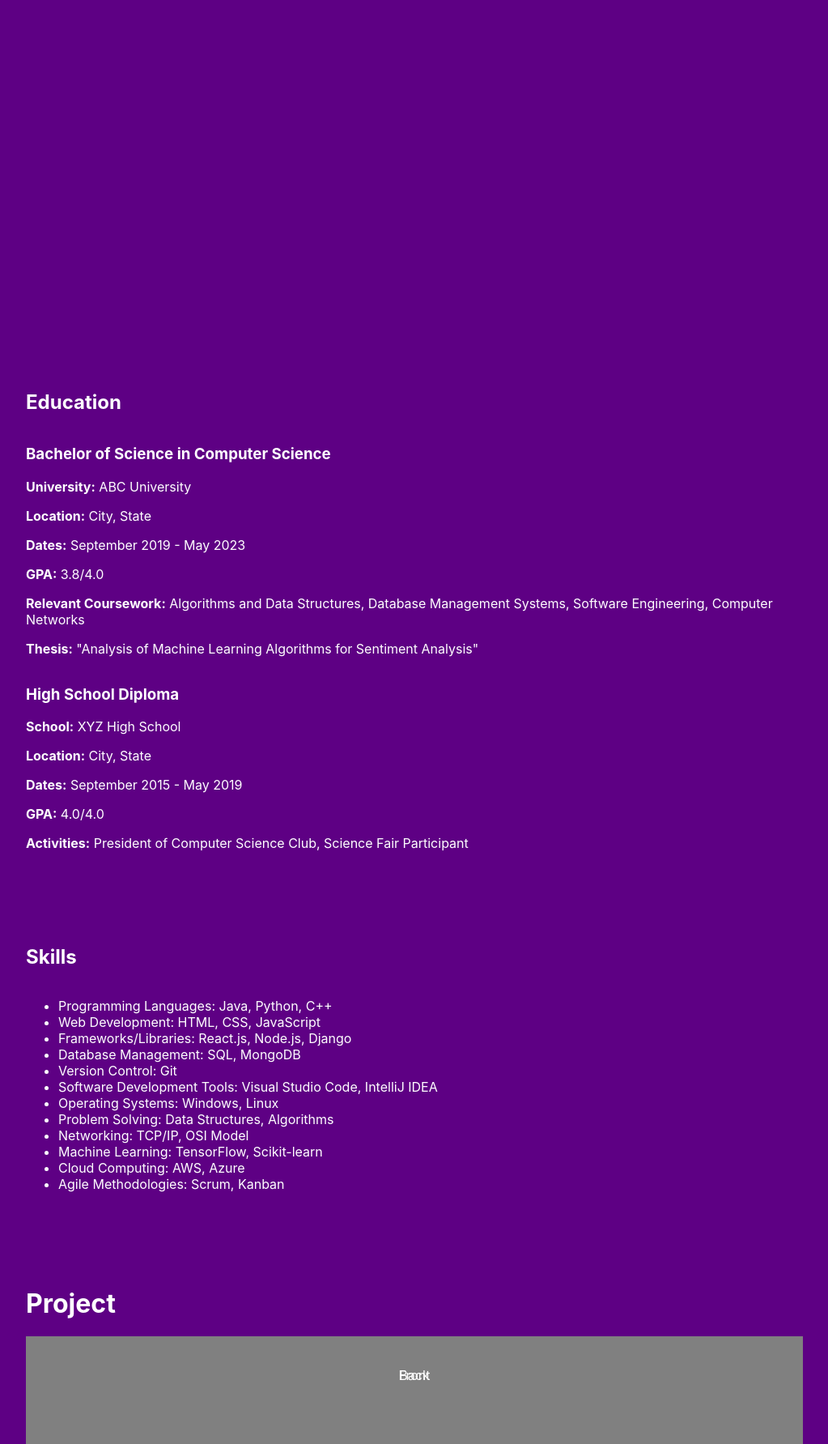
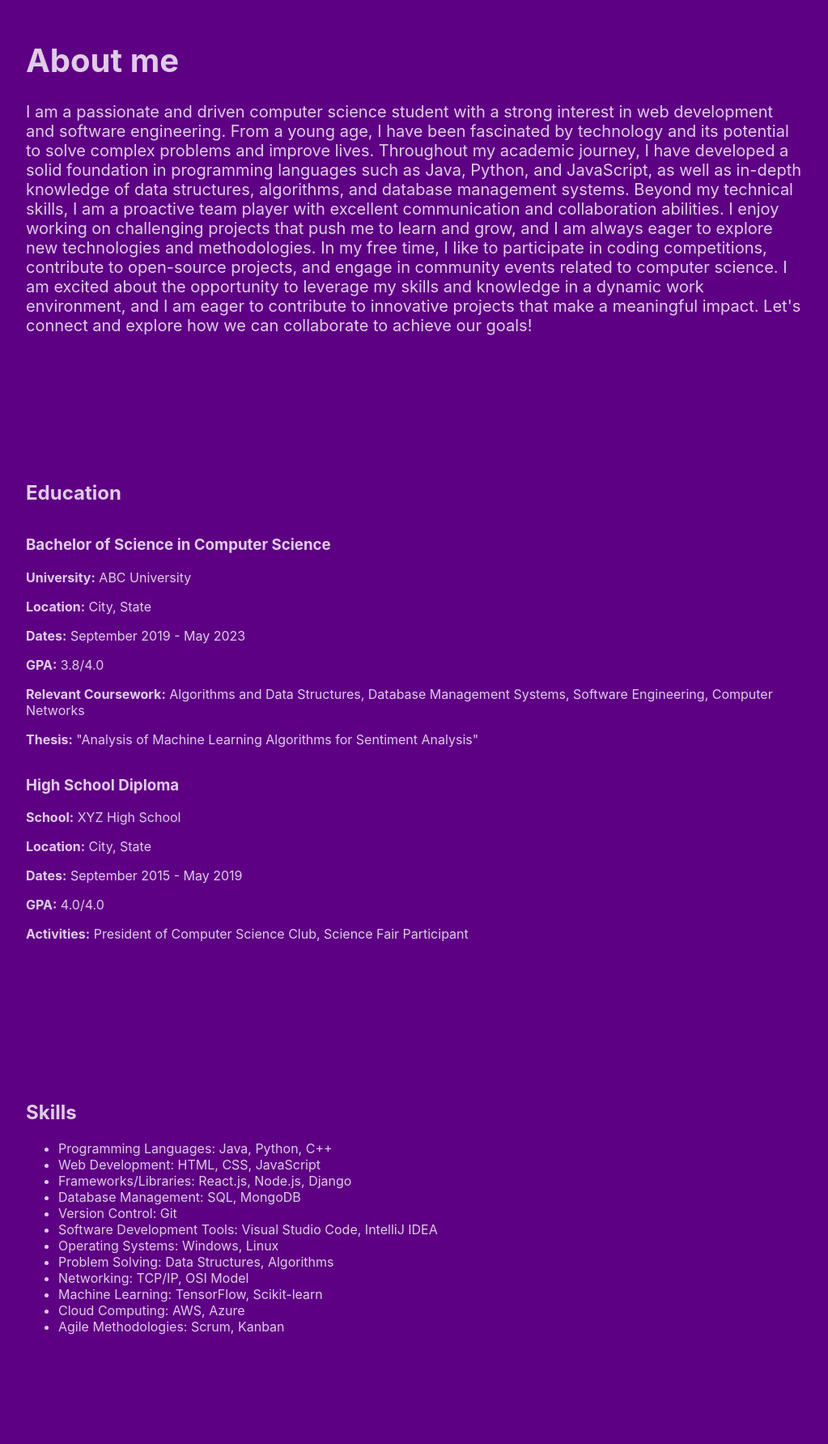
Before and after one commit to Tanaynaik07/Portfolio, a React (Create React App) app: page / in a window 1280 px wide. Shown: the part 777-2560 px from the top of the page at 81% size, without its empty margins (128-1151 px from the left). Built offline with nearby package versions, Linux system fonts and the light colour scheme.

Commit message:
Added sliding animation

```diff
--- a/src/Landing.js
+++ b/src/Landing.js
@@ -1,20 +1,115 @@
-import React from "react";
+import React, { useEffect, useRef } from "react";
 import "../src/landing.css";
 import sampleImg from "../src/assest/image 7.png";
 import Card from "./components/Card";
 
 const Landing = () => {
+    let lorem =
+        "Lorem Ipsum is simply dummy text of the printing and typesetting industry. Lorem Ipsum has been the industry's standard dummy text ever since the 1500s, when an unknown printer took a galley of type and scrambled it to make a type specimen book. It has survived not only five centuries, but also the leap into electronic typesetting, remaining essentially unchanged. It was popularised in the 1960s with the release of Letraset sheets containing Lorem Ipsum passages, and more recently with desktop publishing software like Aldus PageMaker including versions";
+    let aboutMe =
+        "I am a passionate and driven computer science student with a strong interest in web development and software engineering. From a young age, I have been fascinated by technology and its potential to solve complex problems and improve lives. Throughout my academic journey, I have developed a solid foundation in programming languages such as Java, Python, and JavaScript, as well as in-depth knowledge of data structures, algorithms, and database management systems.\n\nBeyond my technical skills, I am a proactive team player with excellent communication and collaboration abilities. I enjoy working on challenging projects that push me to learn and grow, and I am always eager to explore new technologies and methodologies. In my free time, I like to participate in coding competitions, contribute to open-source projects, and engage in community events related to computer science.\n\nI am excited about the opportunity to leverage my skills and knowledge in a dynamic work environment, and I am eager to contribute to innovative projects that make a meaningful impact. Let's connect and explore how we can collaborate to achieve our goals!";
 
+    const introRef = useRef(null);
+    const aboutMeRef = useRef(null);
+    const educationRef = useRef(null);
+    const skillsRef = useRef(null);
+    const projectsRef = useRef(null);
+    const contactRef = useRef(null);
+    const extraRef = useRef(null);
 
-    let lorem = "Lorem Ipsum is simply dummy text of the printing and typesetting industry. Lorem Ipsum has been the industry's standard dummy text ever since the 1500s, when an unknown printer took a galley of type and scrambled it to make a type specimen book. It has survived not only five centuries, but also the leap into electronic typesetting, remaining essentially unchanged. It was popularised in the 1960s with the release of Letraset sheets containing Lorem Ipsum passages, and more recently with desktop publishing software like Aldus PageMaker including versions";
-    let aboutMe = "I am a passionate and driven computer science student with a strong interest in web development and software engineering. From a young age, I have been fascinated by technology and its potential to solve complex problems and improve lives. Throughout my academic journey, I have developed a solid foundation in programming languages such as Java, Python, and JavaScript, as well as in-depth knowledge of data structures, algorithms, and database management systems.\n\nBeyond my technical skills, I am a proactive team player with excellent communication and collaboration abilities. I enjoy working on challenging projects that push me to learn and grow, and I am always eager to explore new technologies and methodologies. In my free time, I like to participate in coding competitions, contribute to open-source projects, and engage in community events related to computer science.\n\nI am excited about the opportunity to leverage my skills and knowledge in a dynamic work environment, and I am eager to contribute to innovative projects that make a meaningful impact. Let's connect and explore how we can collaborate to achieve our goals!";
+    useEffect(() => {
+        // Callback function to handle intersection changes
+        function handleIntersection(entries, observer) {
+            entries.forEach((entry) => {
+                if (entry.isIntersecting) {
+                    // When the element is intersecting (visible in the viewport)
+                    const id = entry.target.id;
+                    let divs = entry.target.querySelectorAll('div');
+                    console.log("Scrolled to:", id);
 
+                    // Add animation class based on ID
+                    switch (id) {
+                        case "intro":
+                            entry.target.classList.add("intro-animation");
+                            break;
+                        case "aboutme":
+                            divs = entry.target.querySelectorAll('div');
+                            console.log(divs);
+                            divs[0].classList.add("coveraboutme");
+                            divs[1].classList.add("coverheader", "aboutheader");
+                            divs[2].classList.add("comesvisible");
+                            break;
+                        case "education":
+                            divs = entry.target.querySelectorAll('div');
 
+                            divs[0].classList.add("covereducation");
+                            divs[1].classList.add("coverheader", "aboutheader");
+                            divs[2].classList.add("comesvisible");
+                            break;
+                        case "skills":
+                            divs = entry.target.querySelectorAll('div');
 
+                            divs[0].classList.add("coverskills");
+                            divs[1].classList.add("coverheader", "aboutheader");
+                            divs[2].classList.add("comesvisible");
+                            break;
+                        case "projects":
+                            divs = entry.target.querySelectorAll('div');
+
+                            divs[0].classList.add("coverprojects");
+                            divs[1].classList.add("coverheader", "aboutheader");
+                            divs[2].classList.add("comesvisible");
+                            break;
+                        // case "contact":
+                        //     divs = entry.target.querySelectorAll('div');
+
+                        //     divs[0].classList.add("covercontact");
+                        //     divs[1].classList.add("coverheader", "aboutheader");
+                        //     divs[2].classList.add("comesvisible");
+                        //     break;
+                        // case "extra":
+                        //     divs = entry.target.querySelectorAll('div');
+
+                        //     divs[0].classList.add("coveraboutme");
+                        //     divs[1].classList.add("coverheader", "aboutheader");
+                        //     divs[2].classList.add("comesvisible");
+                        //     break;
+                        default:
+                            break;
+                    }
+
+                    // Disconnect the observer for this entry
+                    observer.unobserve(entry.target);
+                }
+            });
+        }
+
+        // Options for the IntersectionObserver
+        const options = {
+            threshold: 0.5, // Trigger when 50% of the element is visible
+        };
+
+        // Create a new IntersectionObserver
+        const observer = new IntersectionObserver(handleIntersection, options);
+
+        // Observe each main div
+        observer.observe(introRef.current);
+        observer.observe(aboutMeRef.current);
+        observer.observe(educationRef.current);
+        observer.observe(skillsRef.current);
+        observer.observe(projectsRef.current);
+        observer.observe(contactRef.current);
+        observer.observe(extraRef.current);
+
+        // Cleanup function
+        return () => {
+            observer.disconnect();
+        };
+    }, []);
 
     return (
         <main>
-            <div id="intro">
+            <div id="intro" ref={introRef}>
                 <img src={sampleImg} alt="Profile Img"></img>
                 <div id="text">
                     <p>I am</p>
@@ -27,38 +122,72 @@ const Landing = () => {
                 </div>
             </div>
 
+            <div id="aboutme" ref={aboutMeRef}>
+                <div className="cover"></div>
+                <div className=" "></div>
+                <div id="aboutcontent">
 
-            <div id="aboutme">
-            <div className="cover coveraboutme"></div>
-            <div className="coverheader aboutheader"></div>
                     <h1>About me</h1>
                     {aboutMe}
                 </div>
+            </div>
 
-
-            <div id="education">
+            <div id="education" ref={educationRef}>
+                <div className="cover "></div>
+                <div className=""></div>
                 <h2>Education</h2>
                 <div className="education-entry">
                     <h3>Bachelor of Science in Computer Science</h3>
-                    <p><strong>University:</strong> ABC University</p>
-                    <p><strong>Location:</strong> City, State</p>
-                    <p><strong>Dates:</strong> September 2019 - May 2023</p>
-                    <p><strong>GPA:</strong> 3.8/4.0</p>
-                    <p><strong>Relevant Coursework:</strong> Algorithms and Data Structures, Database Management Systems, Software Engineering, Computer Networks</p>
-                    <p><strong>Thesis:</strong> "Analysis of Machine Learning Algorithms for Sentiment Analysis"</p>
+                    <p>
+                        <strong>University:</strong> ABC University
+                    </p>
+                    <p>
+                        <strong>Location:</strong> City, State
+                    </p>
+                    <p>
+                        <strong>Dates:</strong> September
+                        2019 - May 2023
+                    </p>
+                    <p>
+                        <strong>GPA:</strong> 3.8/4.0
+                    </p>
+                    <p>
+                        <strong>Relevant Coursework:</strong> Algorithms and Data
+                        Structures, Database Management Systems, Software Engineering,
+                        Computer Networks
+                    </p>
+                    <p>
+                        <strong>Thesis:</strong> "Analysis of Machine Learning Algorithms
+                        for Sentiment Analysis"
+                    </p>
                 </div>
                 <div className="education-entry">
                     <h3>High School Diploma</h3>
-                    <p><strong>School:</strong> XYZ High School</p>
-                    <p><strong>Location:</strong> City, State</p>
-                    <p><strong>Dates:</strong> September 2015 - May 2019</p>
-                    <p><strong>GPA:</strong> 4.0/4.0</p>
-                    <p><strong>Activities:</strong> President of Computer Science Club, Science Fair Participant</p>
+                    <p>
+                        <strong>School:</strong> XYZ High School
+                    </p>
+                    <p>
+                        <strong>Location:</strong> City, State
+                    </p>
+                    <p>
+                        <strong>Dates:</strong> September 2015 - May 2019
+                    </p>
+                    <p>
+                        <strong>GPA:</strong> 4.0/4.0
+                    </p>
+                    <p>
+                        <strong>Activities:</strong> President of Computer Science Club,
+                        Science Fair Participant
+                    </p>
                 </div>
             </div>
 
+            <div id="skills" ref={skillsRef}>
+                <div className="cover "></div>
+                <div className=""></div>
+                <div>
 
-            <div id="skills">
+
                     <h2>Skills</h2>
                     <ul>
                         <li>Programming Languages: Java, Python, C++</li>
@@ -75,9 +204,13 @@ const Landing = () => {
                         <li>Agile Methodologies: Scrum, Kanban</li>
                     </ul>
                 </div>
+            </div>
 
+            <div id="projects" ref={projectsRef}>
+                <div className="cover "></div>
+                <div className=""></div>
+                <div>
 
-            <div id="projects">
                 <h1>Project</h1>
                 <Card />
                 <Card />
@@ -85,16 +218,17 @@ const Landing = () => {
                 <Card />
                 <Card />
                 </div>
+            </div>
 
-            <div id="contact">
+            <div id="contact" ref={contactRef}>
                 <h1>Contact Us</h1>
             </div>
 
-            <div id="extra">
+            <div id="extra" ref={extraRef}>
                 <h1>Extra info</h1>
             </div>
         </main>
-    )
-}
+    );
+};
 
 export default Landing;
--- a/src/landing.css
+++ b/src/landing.css
@@ -1,7 +1,12 @@
 main {
     background: #5e0084;
+    overflow-y: hidden;
 }
 
+#prof_title:after {
+    content: "";
+    animation: spin 4s linear infinite;
+}
 
 
 #intro {
@@ -42,8 +47,9 @@ main {
     flex-direction: column;
     display: flex;
     padding: 0 10rem;
-    margin: 5rem 0;
+    margin: 10rem 0;
     color: white;
+    opacity: 0.8;
 }
 
 #aboutme {
@@ -53,34 +59,32 @@ main {
     /* Ensure it's behind the cover */
 }
 
-.coveraboutme {
-    animation: coverAnimate 2s cubic-bezier(0, 0.5, 0, 1) 2.5s;
+.cover {
     width: 80%;
     position: absolute;
     background-color: #5e0084;
-    min-height: 50vh;
     z-index: 1;
-
 }
 
-.coveraboutme{
+.coveraboutme {
+    animation: coverAbout 2s cubic-bezier(0, 0.5, 0, 1) 2.5s forwards;
     min-height: 50vh;
     z-index: 1;
 }
 
 .coverheader {
     background-color: gold;
-    animation: magicLine 2s linear;
+    animation: magicLine 2s linear, disappear 2s cubic-bezier(0, 0, 1, 1) 2s forwards;
     /* Add a delay of 10 seconds before starting the disappear animation */
     height: 4px;
     position: absolute;
 }
 
-.aboutheader{
+.aboutheader {
     z-index: 2;
 }
 
-@keyframes coverAnimate {
+@keyframes coverAbout {
     0% {
         opacity: 1;
         transform: translateY(0);
@@ -108,14 +112,25 @@ main {
     }
 
     100% {
+        opacity: 0;
+    }
+}
+
+.comesvisible {
+    animation: comesvisible 1s linear;
+}
+
+
+@keyframes comesvisible {
+    0%{
+        opacity: 0;
+    }
+
+    100%{
         opacity: 1;
     }
 }
 
-#prof_title:after {
-    content: "";
-    animation: spin 4s linear infinite;
-}
 
 @keyframes spin {
     0% {
@@ -138,3 +153,95 @@ main {
 
     }
 }
+
+
+#education {
+    position: relative;
+    z-index: 2;
+}
+
+
+
+.covereducation {
+    animation: coverEducation 2s cubic-bezier(0, 0.5, 0, 1) 2.5s forwards;
+    min-height: 80vh;
+    z-index: 1;
+}
+
+.educationheader {
+    z-index: 2;
+}
+
+@keyframes coverEducation {
+    0% {
+        opacity: 1;
+        transform: translateY(0);
+    }
+
+    100% {
+        transform: translateY(80vh);
+    }
+}
+
+
+
+
+#skills {
+    position: relative;
+    z-index: 4;
+}
+
+.coverskills {
+    animation: coverSkills 2s cubic-bezier(0, 0.5, 0, 1) 2.5s forwards;
+    min-height: 50vh;
+    z-index: 1;
+}
+
+.skillsheader {
+    z-index: 2;
+}
+
+@keyframes coverSkills {
+    0% {
+        opacity: 1;
+        transform: translateY(0);
+    }
+
+    100% {
+        transform: translateY(50vh);
+    }
+}
+
+
+#projects {
+    position: relative;
+    z-index: 4;
+}
+
+.coverprojects {
+    animation: coverProjects 2s cubic-bezier(0, 0.5, 0, 1) 2.5s forwards;
+    min-height: 77vh;
+    z-index: 1;
+}
+
+.projectsheader {
+    z-index: 2;
+}
+
+@keyframes coverProjects {
+    0% {
+        opacity: 1;
+        transform: translateY(0);
+    }
+
+    100% {
+        transform: translateY(77vh);
+    }
+}
+
+
+#contact,
+#extra {
+    position: relative;
+    z-index: 5;
+}
```
Lines whose indentation alone changed are shown as unchanged.
